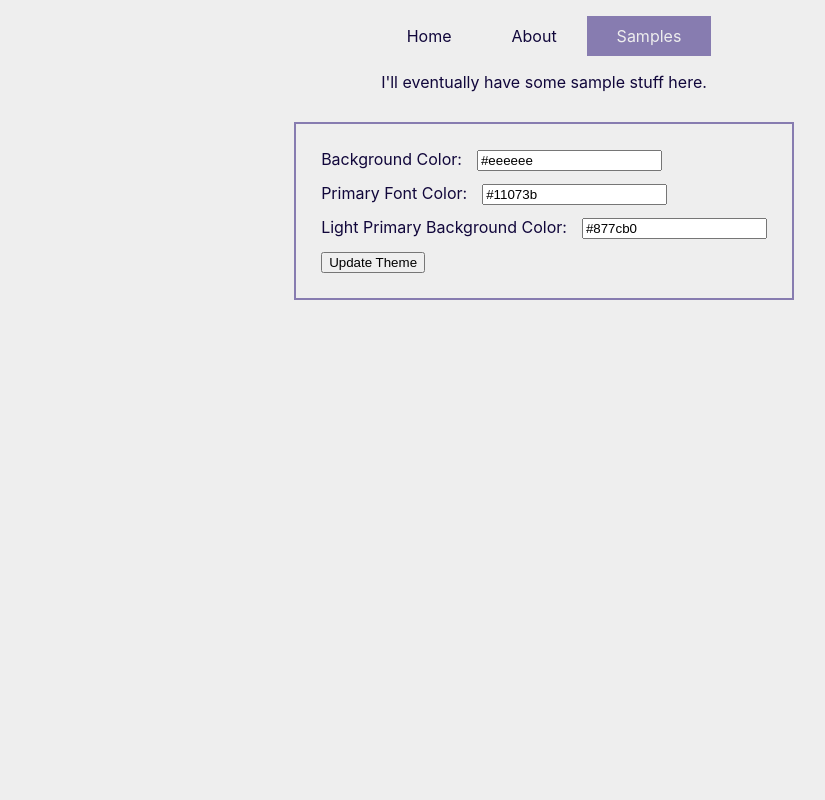
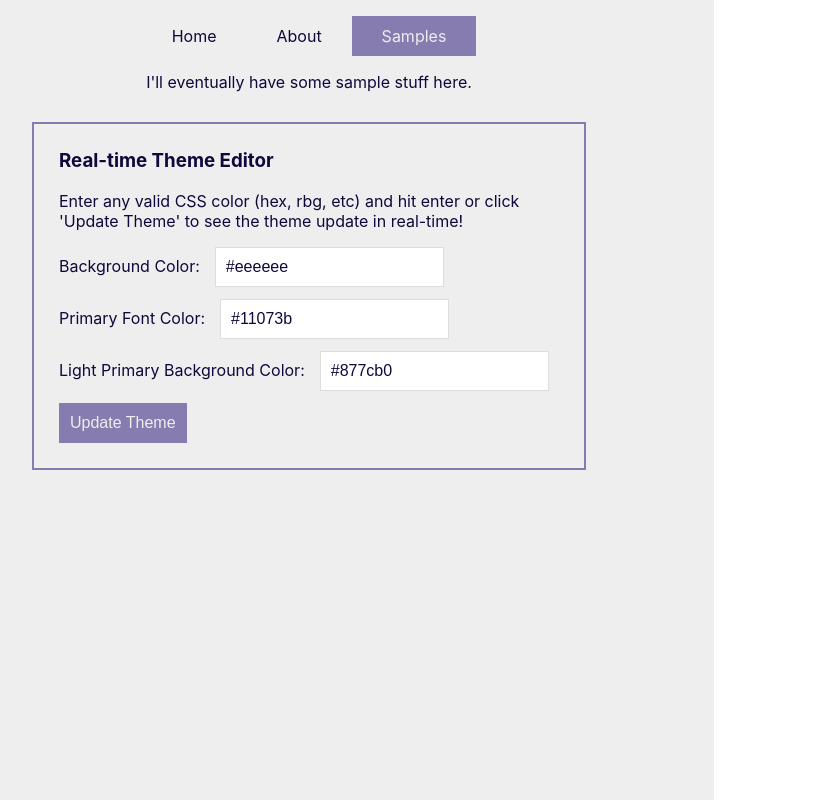
Before and after one commit to MuffinTheMan/caleblarsen.dev, a React (Create React App) app: page /samples in a window 1280 px wide. Shown: the whole page, without its empty margins (96-921 px from the left). Built offline with nearby package versions, Linux system fonts and the light colour scheme.

Commit message:
Update form styling and build components for submit input and text input.

```diff
--- a/src/components/StyledContainer.js
+++ b/src/components/StyledContainer.js
@@ -3,11 +3,13 @@ import styled from 'styled-components';
 import {Home} from './Home';
 import {About} from './About';
 import {Samples} from './Samples';
+import NavigationBar from './NavigationBar';
+import TextInput from './formComponents/TextInput';
+import SubmitInput from './formComponents/SubmitInput';
 import {
   BrowserRouter as Router,
   Route
 } from 'react-router-dom'
-import NavigationBar from './NavigationBar';
 
 class StyledContainer extends Component {
   constructor(props) {
@@ -49,28 +51,32 @@ class StyledContainer extends Component {
             e.preventDefault();
             this.updateTheme();
           }}>
+            <h3>Real-time Theme Editor</h3>
+            <p>Enter any valid CSS color (hex, rbg, etc) and hit enter or click 'Update Theme' to see the theme update in real-time!</p>
             <label>
               Background Color:
-              <input type='text'
-                     value={this.state.theme.backgroundColor}
-                     onChange={e => this.setThemeProp('backgroundColor', e.target.value)}
+              <TextInput value={this.state.theme.backgroundColor}
+                         onChange={e => this.setThemeProp('backgroundColor', e.target.value)}
+                         theme={this.props.theme}
               />
             </label>
             <label>
               Primary Font Color:
-              <input type='text'
-                     value={this.state.theme.primaryFontColor}
-                     onChange={e => this.setThemeProp('primaryFontColor', e.target.value)}
+              <TextInput value={this.state.theme.primaryFontColor}
+                         onChange={e => this.setThemeProp('primaryFontColor', e.target.value)}
+                         theme={this.props.theme}
               />
             </label>
             <label>
               Light Primary Background Color:
-              <input type='text'
-                     value={this.state.theme.lightPrimaryBackgroundColor}
-                     onChange={e => this.setThemeProp('lightPrimaryBackgroundColor', e.target.value)}
+              <TextInput value={this.state.theme.lightPrimaryBackgroundColor}
+                         onChange={e => this.setThemeProp('lightPrimaryBackgroundColor', e.target.value)}
+                         theme={this.props.theme}
               />
             </label>
-            <input type="submit" value="Update Theme"/>
+            <SubmitInput value='Update Theme'
+                         theme={this.props.theme}
+            />
           </form>
           </div>
         </div>
@@ -85,7 +91,7 @@ export default styled(StyledContainer)`
 
   position: absolute;
   min-height: 100vh;
-  width: 100vw;
+  padding: 0 10vw;
 
   font-family: -apple-system, BlinkMacSystemFont, "Segoe UI", "Roboto", "Oxygen",
     "Ubuntu", "Cantarell", "Fira Sans", "Droid Sans", "Helvetica Neue",
@@ -101,6 +107,11 @@ export default styled(StyledContainer)`
       text-align: left;
       border: solid ${props => props.theme.lightPrimaryBackgroundColor} 2px;
       padding: 25px;
+      max-width: 500px;
+
+      h3 {
+        margin-top: 0;
+      }
 
       label {
         display: block;
--- /dev/null
+++ b/src/components/formComponents/SubmitInput.js
@@ -0,0 +1,24 @@
+import React, { PureComponent } from 'react';
+import styled from 'styled-components';
+
+class SubmitInput extends PureComponent {
+  render() {
+    return (
+      <input type='submit' {...this.props} className={this.props.className}/>
+    );
+  }
+}
+
+export default styled(SubmitInput)`
+  border: solid ${props => props.theme.lightPrimaryBackgroundColor} 1px;
+  padding: 10px;
+  font-size: 1rem;
+  color: ${props => props.theme.backgroundColor};
+  background-color: ${props => props.theme.lightPrimaryBackgroundColor};
+
+  &:hover {
+    color: ${props => props.theme.primaryFontColor};
+    background-color: ${props => props.theme.backgroundColor};
+    cursor: pointer;
+  }
+`;
--- /dev/null
+++ b/src/components/formComponents/TextInput.js
@@ -0,0 +1,17 @@
+import React, { PureComponent } from 'react';
+import styled from 'styled-components';
+
+class TextInput extends PureComponent {
+  render() {
+    return (
+      <input type='text' {...this.props} className={this.props.className}/>
+    );
+  }
+}
+
+export default styled(TextInput)`
+    border: solid #dddddd 1px;
+    padding: 10px;
+    font-size: 1rem;
+    color: ${props => props.theme.primaryFontColor}
+`;
```
